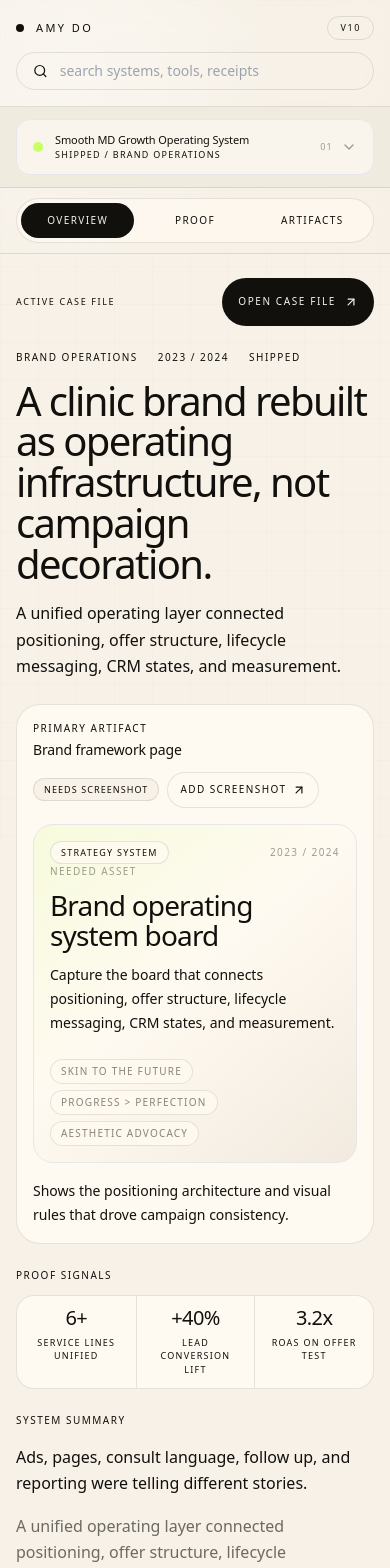
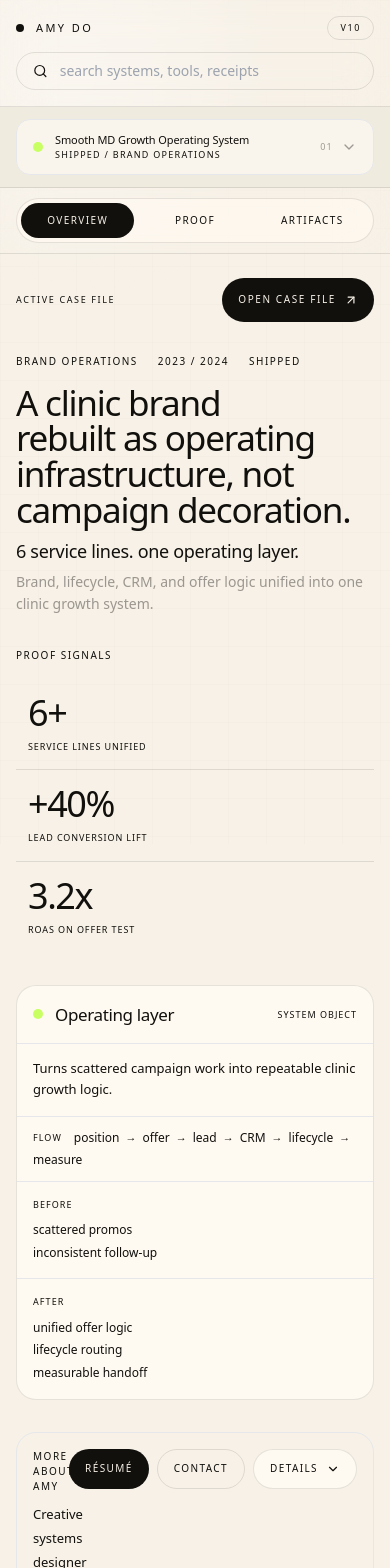
Before and after one commit to amydojo/undone, a React (Vite) app: page / in a window 390 px wide. Shown: the top 1568 px of the page. Built offline with nearby package versions, Linux system fonts and the light colour scheme.

Commit message:
Refine active overview preview and responsive behavior

```diff
--- a/src/components/portfolio/ActiveCanvas.jsx
+++ b/src/components/portfolio/ActiveCanvas.jsx
@@ -1,19 +1,33 @@
 import React from "react";
 import { AnimatePresence, motion } from "framer-motion";
 import { ArrowUpRight, Layers } from "lucide-react";
-import AccentDot from "../ui/AccentDot";
 import MetricPill from "../ui/MetricPill";
-import SystemPath from "./SystemPath";
 import ProfileStrip from "./ProfileStrip";
 import OverviewArtifact from "./OverviewArtifact";
 
+const DECODER_LINES = {
+  mirror: 'emotional inputs → usable product logic.',
+  'smooth-md-growth-os': '6 service lines. one operating layer.',
+  'meta-airtable-dashboard': 'from lead volume to revenue decisions.',
+  'snip-provider-pipeline': '200+ profiles. one repeatable sourcing system.',
+  'multi-brand-retention': 'lead intent routed into the right next message.',
+};
+
 export default function ActiveCanvas({ record, mode, openWorkspace }) {
-  const overviewDecisions = record.decisions.filter((decision) => ["constraint", "move"].includes(decision.label));
-
   return (
-    <main className="min-h-[calc(100vh-73px)] overflow-hidden bg-[#f7f1e7] p-4 lg:p-6">
-      <section className="min-h-full rounded-[28px] border border-[#11100d]/10 bg-[#fffaf1]/44 px-5 py-6 shadow-[0_30px_120px_rgba(17,16,13,0.06)] lg:px-10 lg:py-10">
-        <div className="flex flex-wrap items-center justify-between gap-4">
+    <main className="min-h-[calc(100vh-73px)] overflow-x-hidden bg-[#f7f1e7] p-4 lg:p-6">
+      <section className="w-full min-w-0 overflow-hidden rounded-[28px] border border-[#11100d]/10 bg-[#fffaf1]/44 shadow-[0_30px_120px_rgba(17,16,13,0.06)]">
+        <AnimatePresence mode="wait">
+          <motion.div
+            key={`${record.slug}-${mode}`}
+            initial={{ opacity: 0, y: 14 }}
+            animate={{ opacity: 1, y: 0 }}
+            exit={{ opacity: 0, y: -8 }}
+            transition={{ duration: 0.28, ease: [0.16, 1, 0.3, 1] }}
+          >
+            {/* ── BEAT 01 · HERO ──────────────────────────────────── */}
+            <div className="flex min-h-[54vh] flex-col px-5 py-6 xl:min-h-[62vh] xl:px-10 xl:py-8">
+              <div className="flex items-center justify-between gap-4">
                 <div className="flex items-center gap-3 text-[9px] uppercase tracking-[0.22em] text-[#11100d]/44">
                   <Layers className="h-3.5 w-3.5" />
                   <span>Currently inspecting</span>
@@ -24,23 +38,16 @@ export default function ActiveCanvas({ record, mode, openWorkspace }) {
                   type="button"
                   aria-label={`Open ${record.title} case file`}
                   onClick={() => openWorkspace(record)}
-            className="inline-flex h-12 items-center gap-2 rounded-full bg-[#11100d] px-5 text-[10px] uppercase tracking-[0.16em] text-[#f7f1e7] transition hover:scale-[1.02]"
+                  className="inline-flex h-11 items-center gap-2 rounded-full bg-[#11100d] px-5 text-[10px] uppercase tracking-[0.16em] text-[#f7f1e7] transition hover:scale-[1.02]"
                 >
                   open case file <ArrowUpRight className="h-3.5 w-3.5" />
                 </button>
               </div>
 
-        <AnimatePresence mode="wait">
-          <motion.div
-            key={`${record.slug}-${mode}`}
-            initial={{ opacity: 0, y: 14 }}
-            animate={{ opacity: 1, y: 0 }}
-            exit={{ opacity: 0, y: -8 }}
-            transition={{ duration: 0.28, ease: [0.16, 1, 0.3, 1] }}
-            className="space-y-8 py-8 lg:space-y-12 lg:py-10"
-          >
+              <div className="flex-1" />
+
               <div>
-              <div className="flex flex-wrap items-center gap-3 text-[10px] uppercase tracking-[0.15em] text-[#11100d]/42">
+                <div className="flex flex-wrap items-center gap-3 text-[10px] uppercase tracking-[0.15em] text-[#11100d]/40">
                   {[record.category, record.timeline, record.status].map((item, index) => (
                     <React.Fragment key={item}>
                       {index > 0 ? <span className="h-1 w-1 rounded-full bg-[#11100d]/18" aria-hidden="true" /> : null}
@@ -48,59 +55,41 @@ export default function ActiveCanvas({ record, mode, openWorkspace }) {
                     </React.Fragment>
                   ))}
                 </div>
-              <h1 className="mt-4 max-w-5xl text-[40px] font-normal leading-[1.02] tracking-[-0.04em] text-[#11100d] xl:text-[72px]">
+                <h1 className="mt-5 w-full max-w-[880px] text-[44px] font-normal leading-[1.00] tracking-[-0.035em] text-[#11100d] [text-wrap:balance] lg:text-[56px] xl:text-[72px]">
                   {mode === "proof" ? record.title : record.thesis}
                 </h1>
-              <p className="mt-5 max-w-[620px] text-base leading-[1.65] text-[#11100d]/66">{mode === "proof" ? record.oneLine : record.system}</p>
+                {DECODER_LINES[record.slug] && (
+                  <p className="mt-4 max-w-[640px] text-[22px] leading-[1.3] tracking-[-0.02em] text-[#11100d]/76 lg:text-[26px]">
+                    {DECODER_LINES[record.slug]}
+                  </p>
+                )}
+                <p className="mt-3 max-w-[500px] text-[14px] leading-[1.6] text-[#11100d]/38">
+                  {record.oneLine}
+                </p>
+              </div>
             </div>
 
-            <OverviewArtifact record={record} onOpenWorkspace={openWorkspace} />
-
-            <section>
+            {/* ── BEAT 02 · PROOF LEDGER ──────────────────────────── */}
+            <div className="border-t border-[#11100d]/8 px-5 pb-12 pt-10 xl:px-10 xl:pb-16 xl:pt-14">
               <div className="text-[10px] uppercase tracking-[0.15em] text-[#11100d]/38">Proof signals</div>
-              <div className="mt-3 grid overflow-hidden rounded-[20px] border border-[#11100d]/10 bg-[#fffaf1] md:grid-cols-3 md:divide-x md:divide-[#11100d]/10">
-                {record.metrics.map((metric) => <MetricPill key={metric.label} metric={metric} className="border-b border-[#11100d]/10 last:border-b-0 md:border-b-0" />)}
-              </div>
-            </section>
-
-            <section className="grid gap-8 xl:grid-cols-[minmax(0,620px)_1fr] xl:items-start">
-              <div>
-                <div className="text-[10px] uppercase tracking-[0.15em] text-[#11100d]/38">System summary</div>
-                <p className="mt-4 max-w-[620px] text-base leading-[1.65] text-[#11100d]/68">{record.signal}</p>
-                <p className="mt-4 max-w-[620px] text-base leading-[1.65] text-[#11100d]/60">{record.system}</p>
-              </div>
-              <SystemPath record={record} className="xl:pt-1" />
-            </section>
-
-            <div className="grid gap-8 xl:grid-cols-[minmax(0,1fr)_320px] xl:items-end">
-              <div />
-              <div className="rounded-[24px] bg-[#11100d] p-5 text-[#f7f1e7] lg:p-6">
-                <div className="mb-5 flex items-center justify-between text-[10px] uppercase tracking-[0.15em] text-[#f7f1e7]/40">
-                  <span>Decision logic</span>
-                  <AccentDot record={record} size="h-2.5 w-2.5" />
-                </div>
-                <div className="space-y-4">
-                  {overviewDecisions.map((decision) => (
-                    <div key={decision.label}>
-                      <div className="text-[10px] uppercase tracking-[0.14em] text-[#f7f1e7]/34">{decision.label}</div>
-                      <p className="mt-2 text-[14px] leading-6 text-[#f7f1e7]/72">{decision.body}</p>
-                    </div>
+              <div className="mt-6 grid grid-cols-3 divide-x divide-[#11100d]/10">
+                {record.metrics.map((metric) => (
+                  <MetricPill key={metric.label} metric={metric} />
                 ))}
               </div>
-                <button
-                  type="button"
-                  onClick={() => openWorkspace(record)}
-                  className="mt-5 inline-flex items-center gap-2 text-[10px] uppercase tracking-[0.14em] text-[#f7f1e7]/62 transition hover:text-[#f7f1e7]"
-                >
-                  view full decision logic
-                  <ArrowUpRight className="h-3.5 w-3.5" />
-                </button>
             </div>
+
+            {/* ── BEAT 03 · SYSTEM OBJECT ─────────────────────────── */}
+            <div className="border-t border-[#11100d]/8 px-5 pb-12 pt-10 xl:px-10 xl:pb-16 xl:pt-14">
+              <div className="mb-7 text-[10px] uppercase tracking-[0.15em] text-[#11100d]/38">System object</div>
+              <OverviewArtifact record={record} />
             </div>
           </motion.div>
         </AnimatePresence>
 
-        <ProfileStrip className="mt-8 lg:mt-12" />
+        <div className="border-t border-[#11100d]/8 px-5 py-6 xl:px-10 xl:py-8">
+          <ProfileStrip />
+        </div>
       </section>
     </main>
   );
--- a/src/components/portfolio/MobileView.jsx
+++ b/src/components/portfolio/MobileView.jsx
@@ -1,13 +1,19 @@
 import React from "react";
 import { ArrowUpRight } from "lucide-react";
-import AccentDot from "../ui/AccentDot";
 import ArtifactCard from "../ui/ArtifactCard";
 import MetricPill from "../ui/MetricPill";
 import { CheckCircle2, ChevronRight } from "lucide-react";
-import SystemPath from "./SystemPath";
 import ProfileStrip from "./ProfileStrip";
 import OverviewArtifact from "./OverviewArtifact";
 import { cx } from "../../utils/cx";
+
+const DECODER_LINES = {
+  mirror: 'emotional inputs → usable product logic.',
+  'smooth-md-growth-os': '6 service lines. one operating layer.',
+  'meta-airtable-dashboard': 'from lead volume to revenue decisions.',
+  'snip-provider-pipeline': '200+ profiles. one repeatable sourcing system.',
+  'multi-brand-retention': 'lead intent routed into the right next message.',
+};
 
 const TABS = [
   { id: "overview", label: "Overview" },
@@ -18,22 +24,22 @@ const TABS = [
 // ─── Overview Tab ────────────────────────────────────────────────────────────
 
 function OverviewTab({ record, mode, openWorkspace }) {
-  const overviewDecisions = record.decisions.filter((decision) => ["constraint", "move"].includes(decision.label));
-
   return (
-    <div className="space-y-6 px-4 py-6">
+    <div className="space-y-8 px-4 py-6">
+      {/* Top bar */}
       <div className="flex items-center justify-between gap-3">
         <div className="text-[9px] uppercase tracking-[0.18em] text-[#11100d]/42">active case file</div>
         <button
           type="button"
           aria-label={`Open ${record.title} case file`}
           onClick={() => openWorkspace(record)}
-          className="inline-flex h-12 items-center justify-center gap-2 rounded-full bg-[#11100d] px-4 text-[10px] uppercase tracking-[0.16em] text-[#f7f1e7] transition active:scale-[0.98]"
+          className="inline-flex h-11 items-center justify-center gap-2 rounded-full bg-[#11100d] px-4 text-[10px] uppercase tracking-[0.16em] text-[#f7f1e7] transition active:scale-[0.98]"
         >
           Open case file <ArrowUpRight className="h-3.5 w-3.5" />
         </button>
       </div>
 
+      {/* Hero */}
       <div>
         <div className="flex flex-wrap items-center gap-2 text-[10px] uppercase tracking-[0.15em] text-[#11100d]/42">
           {[record.category, record.timeline, record.status].map((item, index) => (
@@ -43,56 +49,29 @@ function OverviewTab({ record, mode, openWorkspace }) {
             </React.Fragment>
           ))}
         </div>
-        <h1 className="mt-4 text-[40px] font-normal leading-[1.02] tracking-[-0.04em] text-[#11100d]">
+        <h1 className="mt-4 text-[clamp(30px,9vw,38px)] font-normal leading-[1.02] tracking-[-0.035em] text-[#11100d] [text-wrap:balance]">
           {mode === "proof" ? record.title : record.thesis}
         </h1>
-        <p className="mt-4 max-w-[620px] text-base leading-[1.65] text-[#11100d]/66">
-          {mode === "proof" ? record.oneLine : record.system}
-        </p>
+        {DECODER_LINES[record.slug] && (
+          <p className="mt-3 text-[18px] leading-[1.3] tracking-[-0.018em] text-[#11100d]/76">
+            {DECODER_LINES[record.slug]}
+          </p>
+        )}
+        <p className="mt-2 text-[14px] leading-[1.6] text-[#11100d]/40">{record.oneLine}</p>
       </div>
 
-      <OverviewArtifact record={record} onOpenWorkspace={openWorkspace} compact />
-
-      <section>
+      {/* Proof ledger */}
+      <div>
         <div className="text-[10px] uppercase tracking-[0.15em] text-[#11100d]/38">Proof signals</div>
-        <div className="mt-3 grid grid-cols-3 overflow-hidden rounded-[18px] border border-[#11100d]/10 bg-[#fffaf1] divide-x divide-[#11100d]/10">
+        <div className="mt-4 grid grid-cols-1 divide-y divide-[#11100d]/10">
           {record.metrics.map((metric) => (
             <MetricPill key={metric.label} metric={metric} />
           ))}
         </div>
-      </section>
+      </div>
 
-      <section className="space-y-6">
-        <div>
-          <div className="text-[10px] uppercase tracking-[0.15em] text-[#11100d]/38">System summary</div>
-          <p className="mt-4 text-base leading-[1.65] text-[#11100d]/68">{record.signal}</p>
-          <p className="mt-4 text-base leading-[1.65] text-[#11100d]/60">{record.system}</p>
-        </div>
-        <SystemPath record={record} />
-      </section>
-
-      <div className="rounded-[20px] bg-[#11100d] p-4 text-[#f7f1e7]">
-        <div className="mb-4 flex items-center justify-between text-[10px] uppercase tracking-[0.15em] text-[#f7f1e7]/40">
-          <span>Decision logic</span>
-          <AccentDot record={record} size="h-2.5 w-2.5" />
-        </div>
-        {overviewDecisions.map((decision) => (
-          <div key={decision.label} className="mb-3 last:mb-0">
-            <div className="mb-1 text-[10px] uppercase tracking-[0.14em] text-[#f7f1e7]/32">
-              {decision.label}
-            </div>
-            <p className="text-[14px] leading-6 text-[#f7f1e7]/70">{decision.body}</p>
-          </div>
-        ))}
-        <button
-          type="button"
-          onClick={() => openWorkspace(record)}
-          className="mt-4 inline-flex items-center gap-2 text-[10px] uppercase tracking-[0.14em] text-[#f7f1e7]/62"
-        >
-          view full decision logic
-          <ArrowUpRight className="h-3.5 w-3.5" />
-        </button>
-      </div>
+      {/* System object */}
+      <OverviewArtifact record={record} />
 
       <ProfileStrip />
     </div>
--- a/src/components/portfolio/OverviewArtifact.jsx
+++ b/src/components/portfolio/OverviewArtifact.jsx
@@ -1,109 +1,123 @@
 import React from 'react'
-import { ArrowUpRight } from 'lucide-react'
 
-const ARTIFACT_NEEDS = {
+const SYSTEM_OBJECTS = {
+  mirror: {
+    title: 'Signal inspector',
+    purpose: 'Turns low-effort self-reporting into calm product logic.',
+    flow: ['input', 'normalize', 'match', 'explain', 'respond'],
+    contrast: {
+      leftLabel: 'Input',
+      left: ['energy', 'tension', 'clarity', 'sleep'],
+      rightLabel: 'Output',
+      right: ['state: frayed', 'confidence: likely', 'next move: rest'],
+    },
+  },
   'smooth-md-growth-os': {
-    title: 'Brand operating system board',
-    note: 'Capture the board that connects positioning, offer structure, lifecycle messaging, CRM states, and measurement.'
-  },
-  mirror: {
-    title: 'Signal interpretation map',
-    note: 'Show the product logic that translates energy, tension, clarity, and sleep into calm state output.'
+    title: 'Operating layer',
+    purpose: 'Turns scattered campaign work into repeatable clinic growth logic.',
+    flow: ['position', 'offer', 'lead', 'CRM', 'lifecycle', 'measure'],
+    contrast: {
+      leftLabel: 'Before',
+      left: ['scattered promos', 'inconsistent follow-up'],
+      rightLabel: 'After',
+      right: ['unified offer logic', 'lifecycle routing', 'measurable handoff'],
+    },
   },
   'meta-airtable-dashboard': {
-    title: 'Attribution architecture diagram',
-    note: 'Document how campaign inputs, CRM state, revenue attribution, and decision output connect.'
+    title: 'Decision layer',
+    purpose: 'Turns ad performance into downstream campaign decisions.',
+    flow: ['spend', 'lead', 'CRM', 'booking', 'revenue', 'decision'],
+    contrast: {
+      leftLabel: 'Before',
+      left: ['CPL as main signal'],
+      rightLabel: 'After',
+      right: ['booking behavior', 'revenue context'],
+    },
   },
   'snip-provider-pipeline': {
-    title: 'API to asset pipeline map',
-    note: 'Show provider sourcing, enrichment, validation, scoring, and handoff in one operating view.'
+    title: 'Provider pipeline',
+    purpose: 'Turns manual provider sourcing into a quality-checked workflow.',
+    flow: ['source', 'enrich', 'validate', 'organize', 'publish'],
+    contrast: {
+      leftLabel: 'Before',
+      left: ['repeated searching', 'manual asset cleanup'],
+      rightLabel: 'After',
+      right: ['structured profiles', 'review-ready assets'],
+    },
   },
   'multi-brand-retention': {
-    title: 'Lifecycle flow map',
-    note: 'Visualize the timing, routing, and message logic behind the retention engine.'
-  }
+    title: 'Lifecycle router',
+    purpose: 'Turns mixed lead intent into service-specific follow-up.',
+    flow: ['source', 'intent', 'service', 'timing', 'message', 'booking'],
+    contrast: {
+      leftLabel: 'Before',
+      left: ['generic promo rhythm'],
+      rightLabel: 'After',
+      right: ['relevant timing', 'service-specific messaging'],
+    },
+  },
 }
 
-function actionLabel(status, hasSource) {
-  if (hasSource) return 'View receipt'
-  if (status === 'needs link') return 'Add link'
-  if (status === 'needs metric') return 'Add metric'
-  if (status === 'needs visual') return 'Add visual'
-  return 'Add screenshot'
-}
-
-export default function OverviewArtifact({ record, onOpenWorkspace, compact = false }) {
-  const receipt = record.receipts?.[0] ?? null
-  const artifact = receipt?.artifacts?.[0] ?? null
-  const fallback = ARTIFACT_NEEDS[record.slug] ?? {
-    title: receipt?.name || 'Primary system artifact',
-    note: 'Add the strongest proof asset for this project overview.'
-  }
-  const hasSource = Boolean(artifact?.src?.trim())
-  const title = artifact?.label || fallback.title
-  const status = artifact?.status || receipt?.status || 'needs screenshot'
-  const detail = artifact?.caption || receipt?.claim || fallback.note
-  const tags = (receipt?.contents ?? record.path ?? []).slice(0, compact ? 3 : 4)
+export default function OverviewArtifact({ record }) {
+  const obj = SYSTEM_OBJECTS[record.slug]
+  if (!obj) return null
 
   return (
-    <section className='rounded-[24px] border border-[#11100d]/10 bg-[#fffaf1] p-4 lg:p-5'>
-      <div className='flex flex-wrap items-center justify-between gap-3'>
-        <div>
-          <div className='text-[10px] uppercase tracking-[0.15em] text-[#11100d]/38'>Primary artifact</div>
-          <h3 className='mt-1 text-sm tracking-[-0.01em] text-[#11100d]'>{title}</h3>
+    <div className='overflow-hidden rounded-[20px] border border-[#11100d]/10 bg-[#fffaf1]'>
+      {/* Header */}
+      <div className='flex items-center justify-between px-4 py-4 lg:px-5 lg:py-5'>
+        <div className='flex min-w-0 items-center gap-3'>
+          <span
+            className='h-2.5 w-2.5 shrink-0 rounded-full'
+            style={{ background: record.accent }}
+            aria-hidden='true'
+          />
+          <span className='text-[17px] font-medium tracking-[-0.022em] text-[#11100d] lg:text-[19px]'>
+            {obj.title}
+          </span>
         </div>
-        <div className='flex items-center gap-2'>
-          <span className='rounded-full border border-[#11100d]/10 bg-[#f7f1e7] px-2.5 py-1 text-[9px] uppercase tracking-[0.12em] text-[#11100d]/56'>
-            {status}
-          </span>
-          {onOpenWorkspace ? (
-            <button
-              type='button'
-              onClick={() => onOpenWorkspace(record)}
-              className='inline-flex h-9 items-center gap-1.5 rounded-full border border-[#11100d]/10 bg-[#fffaf1] px-3 text-[10px] uppercase tracking-[0.14em] text-[#11100d]/72 transition hover:border-[#11100d]/18 hover:text-[#11100d]'
-            >
-              {actionLabel(status, hasSource)}
-              <ArrowUpRight className='h-3.5 w-3.5' />
-            </button>
-          ) : null}
+        <span className='text-[9px] uppercase tracking-[0.11em] text-[#11100d]/26'>system object</span>
+      </div>
+
+      {/* Purpose */}
+      <div className='border-t border-[#11100d]/8 px-4 pb-4 pt-3.5 lg:px-5'>
+        <p className='min-w-0 text-[13px] leading-[1.6] text-[#11100d]/54 lg:text-[14px]'>{obj.purpose}</p>
+      </div>
+
+      {/* Flow */}
+      <div className='border-t border-[#11100d]/8 px-4 py-3 lg:px-5'>
+        <div className='flex flex-wrap items-center gap-x-1.5 gap-y-1 min-w-0'>
+          <span className='mr-1.5 text-[9px] uppercase tracking-[0.12em] text-[#11100d]/26'>Flow</span>
+          {obj.flow.map((step, i) => (
+            <React.Fragment key={step}>
+              <span className='text-[12px] text-[#11100d]/62'>{step}</span>
+              {i < obj.flow.length - 1 && (
+                <span className='text-[11px] text-[#11100d]/18' aria-hidden='true'>→</span>
+              )}
+            </React.Fragment>
+          ))}
         </div>
       </div>
 
-      <div
-        className='mt-4 overflow-hidden rounded-[20px] border border-[#11100d]/8'
-        style={{ background: `linear-gradient(140deg, ${record.accent}26 0%, #fffaf1 45%, #f2eadf 100%)` }}
-      >
-        {hasSource ? (
-          <img src={artifact.src} alt={title} className={`w-full object-cover ${compact ? 'h-48' : 'h-64 lg:h-[320px]'}`} loading='lazy' />
-        ) : (
-          <div className={`flex flex-col justify-between ${compact ? 'min-h-48 p-4' : 'min-h-64 p-5 lg:min-h-[320px] lg:p-6'}`}>
-            <div className='flex items-center justify-between gap-3'>
-              <span className='rounded-full border border-[#11100d]/10 bg-[#fffaf1]/80 px-2.5 py-1 text-[9px] uppercase tracking-[0.14em] text-[#11100d]/48'>
-                {receipt?.format || 'visual proof'}
-              </span>
-              <span className='text-[10px] uppercase tracking-[0.14em] text-[#11100d]/40'>{record.timeline}</span>
-            </div>
-
-            <div className='max-w-[32rem]'>
-              <div className='text-[10px] uppercase tracking-[0.14em] text-[#11100d]/40'>Needed asset</div>
-              <p className={`mt-3 tracking-[-0.03em] text-[#11100d] ${compact ? 'text-[28px] leading-[1.06]' : 'text-[34px] leading-[1.02] lg:text-[42px]'}`}>
-                {fallback.title}
-              </p>
-              <p className='mt-3 max-w-[34rem] text-[14px] leading-6 text-[#11100d]/62'>{fallback.note}</p>
-            </div>
-
-            <div className='mt-6 flex flex-wrap gap-1.5'>
-              {tags.map((item) => (
-                <span key={item} className='rounded-full border border-[#11100d]/10 bg-[#fffaf1]/80 px-2.5 py-1 text-[10px] uppercase tracking-[0.12em] text-[#11100d]/50'>
-                  {item}
-                </span>
-              ))}
-            </div>
+      {/* Before / After or Input / Output */}
+      <div className='grid grid-cols-1 border-t border-[#11100d]/8 sm:grid-cols-2'>
+        <div className='min-w-0 px-4 py-4 lg:px-5 lg:py-5'>
+          <div className='mb-2.5 text-[9px] uppercase tracking-[0.12em] text-[#11100d]/28'>
+            {obj.contrast.leftLabel}
           </div>
-        )}
+          {obj.contrast.left.map((line) => (
+            <div key={line} className='mt-1 text-[12px] leading-[1.55] text-[#11100d]/52'>{line}</div>
+          ))}
+        </div>
+        <div className='min-w-0 px-4 py-4 lg:px-5 lg:py-5 border-t border-[#11100d]/8 sm:border-t-0 sm:border-l sm:border-l-[#11100d]/8'>
+          <div className='mb-2.5 text-[9px] uppercase tracking-[0.12em] text-[#11100d]/28'>
+            {obj.contrast.rightLabel}
+          </div>
+          {obj.contrast.right.map((line) => (
+            <div key={line} className='mt-1 text-[12px] leading-[1.55] text-[#11100d]/52'>{line}</div>
+          ))}
+        </div>
       </div>
-
-      <p className='mt-4 max-w-[42rem] text-[14px] leading-6 text-[#11100d]/64'>{detail}</p>
-    </section>
+    </div>
   )
 }
--- a/src/components/portfolio/UndonePortfolio.jsx
+++ b/src/components/portfolio/UndonePortfolio.jsx
@@ -146,7 +146,7 @@ export default function UndonePortfolioV10() {
           />
 
           {/* Desktop layout */}
-          <div className="hidden lg:grid lg:grid-cols-[320px_1fr_360px]">
+          <div className="hidden lg:grid lg:grid-cols-[320px_minmax(0,1fr)_360px]">
             <RecordRail
               recordsList={filteredRecords}
               activeRecord={activeRecord}
--- a/src/components/ui/MetricPill.jsx
+++ b/src/components/ui/MetricPill.jsx
@@ -3,9 +3,9 @@ import { cx } from "../../utils/cx";
 
 export default function MetricPill({ metric, dark = false, className }) {
   return (
-    <div className={cx("min-w-0 px-[14px] py-3 text-center", className)}>
-      <div className={cx("text-[20px] font-medium leading-none tracking-[-0.03em] lg:text-[24px]", dark ? "text-[#f7f1e7]" : "text-[#11100d]")}>{metric.value}</div>
-      <div className={cx("mt-2 text-[9px] uppercase tracking-[0.14em]", dark ? "text-[#f7f1e7]/46" : "text-[#11100d]/42")}>{metric.label}</div>
+    <div className={cx("min-w-0 px-3 py-4 lg:px-4 xl:px-5 xl:py-6", className)}>
+      <div className={cx("text-[36px] font-light leading-none tracking-[-0.04em] lg:text-[44px] xl:text-[60px]", dark ? "text-[#f7f1e7]" : "text-[#11100d]")}>{metric.value}</div>
+      <div className={cx("mt-2.5 text-[9px] uppercase tracking-[0.10em] leading-[1.4] lg:tracking-[0.12em] xl:text-[10px]", dark ? "text-[#f7f1e7]/46" : "text-[#11100d]/38")}>{metric.label}</div>
     </div>
   );
 }
```
Also changed, not shown: src/components/portfolio/SystemPath.jsx (+4 -5 lines). Lines whose indentation alone changed are shown as unchanged.
